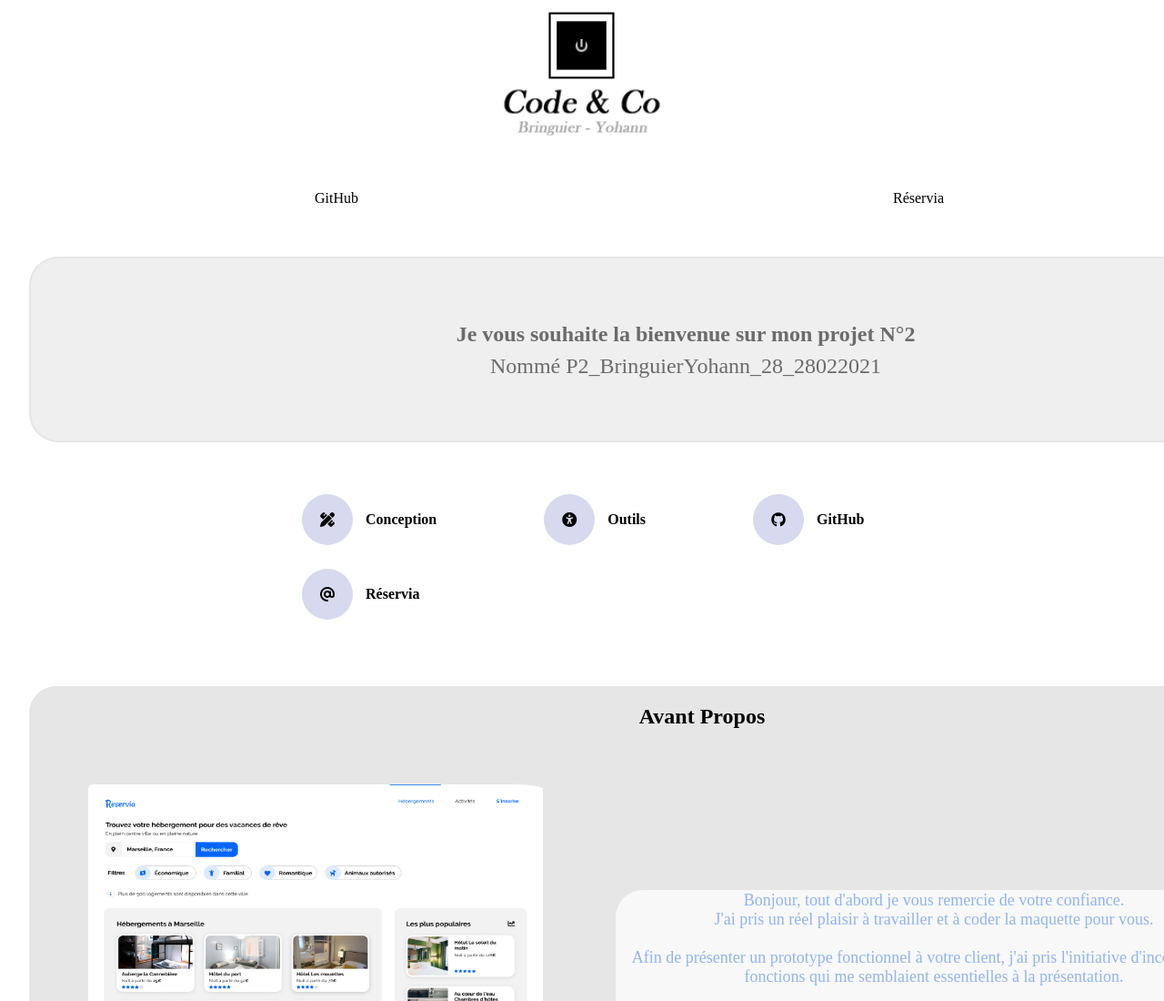
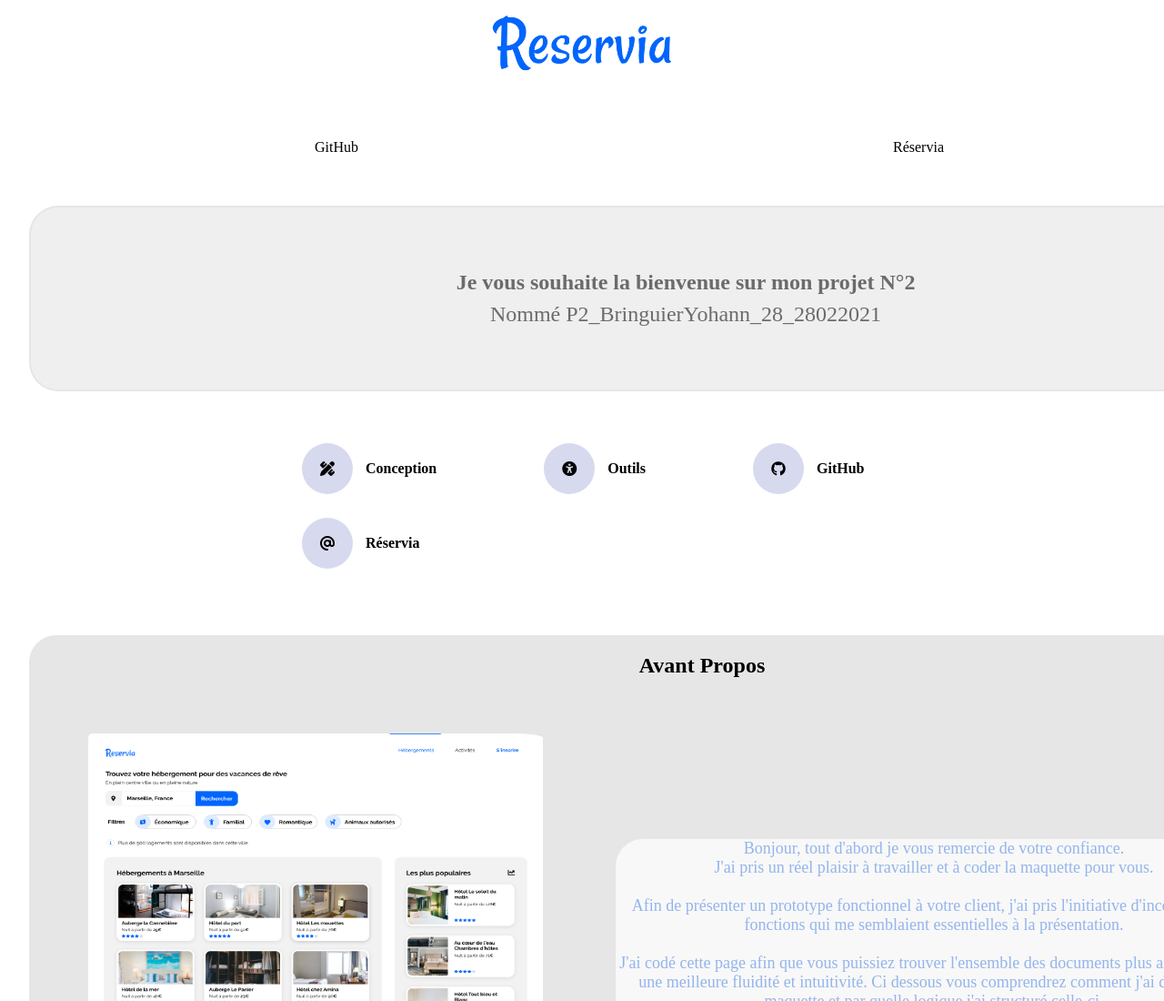
Before and after one commit to YohannOpenCR/SitePr-sentationP2, a plain HTML site: page index.html in a window 1280 px wide. Shown: the top 1100 px of the page at 91% size. Drawn offline with Linux system fonts and the light colour scheme.

Commit message:
Modification Logo et <a Href>

```diff
--- a/Css/Styles.css
+++ b/Css/Styles.css
@@ -24,11 +24,12 @@ a {
 .headerImg {
     grid-area: logo;
     text-align: center;
-    height: 150px;
+    height: auto;
     width: 200px;
     padding: 0px;
     margin: 0px;
     object-fit: cover;
+    color: #F2F2F2;
 
 }
 
--- a/index.html
+++ b/index.html
@@ -17,7 +17,7 @@
 <body>
     <header>
         <header class="header">
-            <img class="headerImg" src="./img/Code&Gologo.png" alt="Logo Code&Go">
+            <img class="headerImg" src="./img/Reservia@3x.png" alt="Logo Code&Go">
             <nav class="headerNav">
                 <a class="headerNavLink" href="https://github.com/YohannOpenCR/BringuierYohann_28_28022021" target="_blank">GitHub</a>
                 <a class="headerNavLink" href="https://yohannopencr.github.io/BringuierYohann_28_28022021/" target="_blank">Réservia</a>
```
Also changed, not shown: img/Reservia@3x.png (added).
